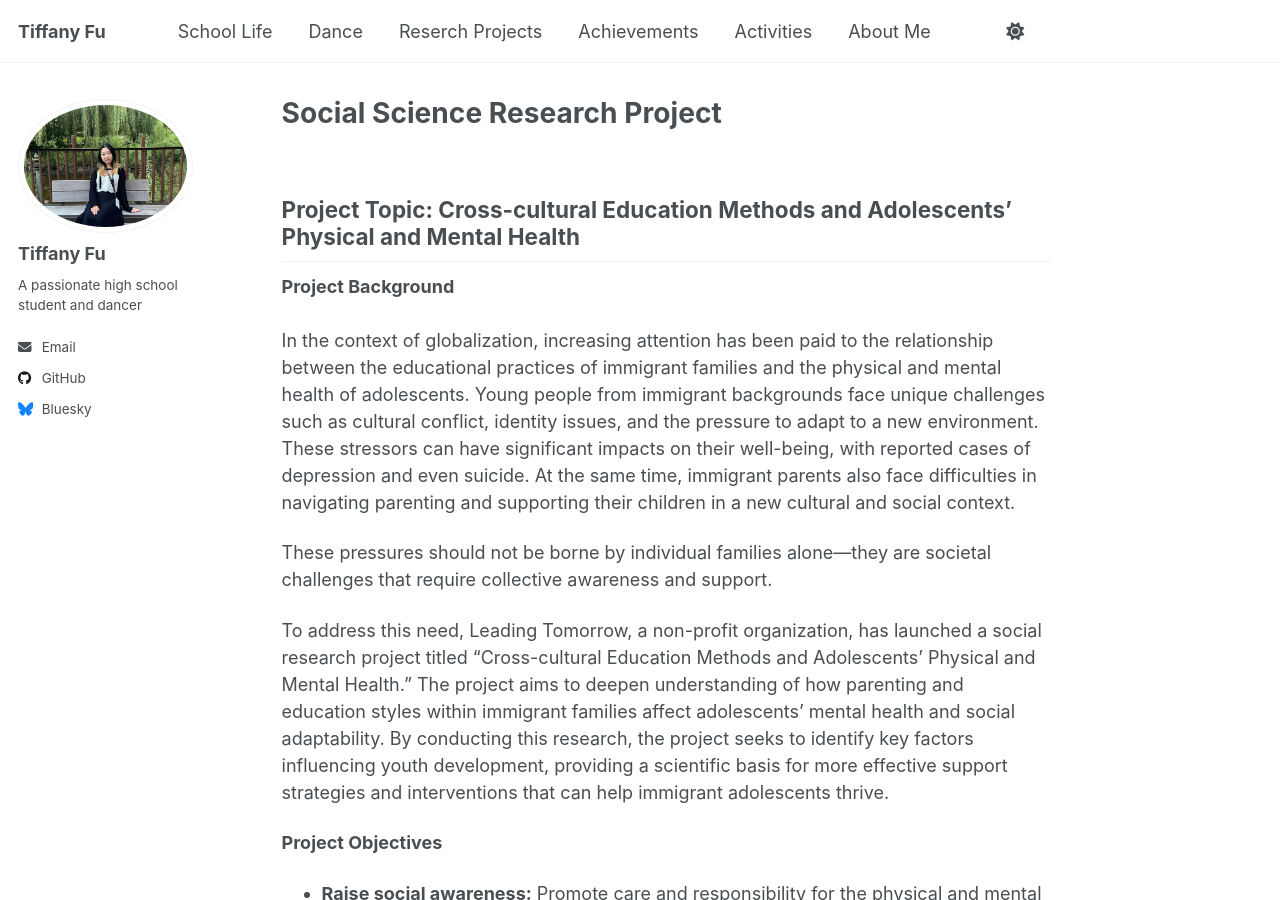
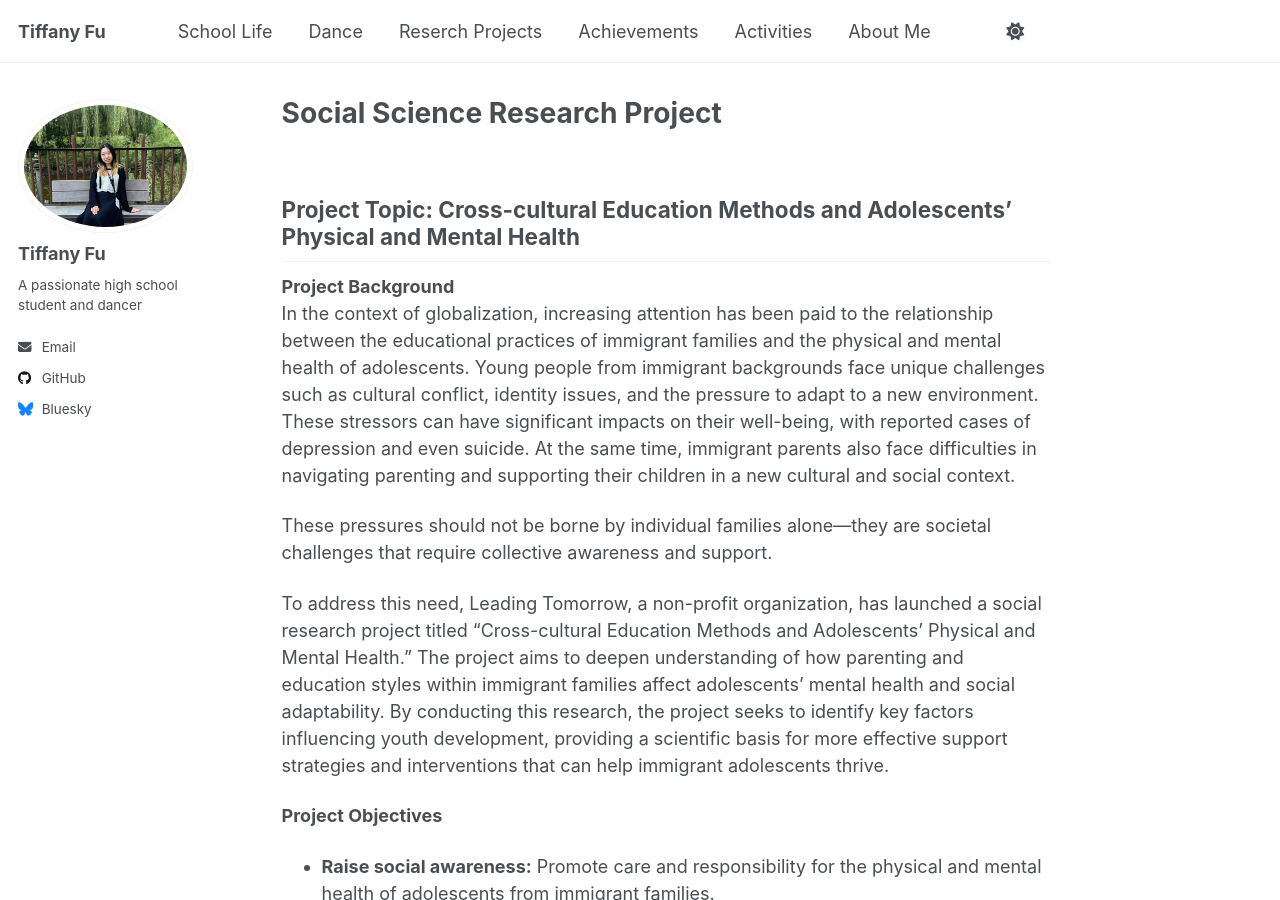
Before and after one commit to TiffanyJTFu/TiffanyFu, a Jekyll site: the page built from _teaching/2015-spring-teaching-2.md, in a window 1280 px wide and 900 px high. Built offline with Jekyll 4.4.1, drawn with Linux system fonts in a browser that asks for light colours; a script that is not in the unit is left out.

```diff
--- a/_teaching/2015-spring-teaching-2.md
+++ b/_teaching/2015-spring-teaching-2.md
@@ -7,7 +7,7 @@ permalink: /teaching/2015-spring-teaching-1
 
 ## Project Topic: Cross-cultural Education Methods and Adolescents' Physical and Mental Health
 **Project Background**
-<br><br>In the context of globalization, increasing attention has been paid to the relationship between the educational practices of immigrant families and the physical and mental health of adolescents. Young people from immigrant backgrounds face unique challenges such as cultural conflict, identity issues, and the pressure to adapt to a new environment. These stressors can have significant impacts on their well-being, with reported cases of depression and even suicide. At the same time, immigrant parents also face difficulties in navigating parenting and supporting their children in a new cultural and social context.
+<br>In the context of globalization, increasing attention has been paid to the relationship between the educational practices of immigrant families and the physical and mental health of adolescents. Young people from immigrant backgrounds face unique challenges such as cultural conflict, identity issues, and the pressure to adapt to a new environment. These stressors can have significant impacts on their well-being, with reported cases of depression and even suicide. At the same time, immigrant parents also face difficulties in navigating parenting and supporting their children in a new cultural and social context.
 
 These pressures should not be borne by individual families alone—they are societal challenges that require collective awareness and support.
 
@@ -21,7 +21,7 @@ To address this need, Leading Tomorrow, a non-profit organization, has launched
 * **Generate scientific insight:** Understand the impact of parenting and educational methods on youth development.
 
 **Project Timeline and Details**
-<br><br>**Phase I: Recruitment and Team Formation**
+<br>**Phase I: Recruitment and Team Formation**
 <br>**Timeframe:** April 20 – May 10, 2024
 <br>**Eligibility:** Students entering Grades 8–12 in September 2024; strong academic performance; interest in social issues; strong sense of teamwork.
 
@@ -68,7 +68,7 @@ To address this need, Leading Tomorrow, a non-profit organization, has launched
 * Open discussions between students and experts to encourage reflection and growth.
 
 **Project Supervisor**
-<br><br>The project will be led by **Dr. Tao Wang**, Assistant Professor at the School of Information, University of Toronto. Dr. Wang specializes in online communication, knowledge management, and behavioral analysis. His research integrates social psychology with quantitative methods such as natural language processing and machine learning. Passionate about youth development, Dr. Wang has been an active volunteer in several youth organizations and will provide mentorship and academic guidance throughout the project.
+<br>The project will be led by **Dr. Tao Wang**, Assistant Professor at the School of Information, University of Toronto. Dr. Wang specializes in online communication, knowledge management, and behavioral analysis. His research integrates social psychology with quantitative methods such as natural language processing and machine learning. Passionate about youth development, Dr. Wang has been an active volunteer in several youth organizations and will provide mentorship and academic guidance throughout the project.
 
 
 ![SocialScience12](https://tiffanyjtfu.github.io/TiffanyFu/images/socialscienceproject12.jpg)
```
